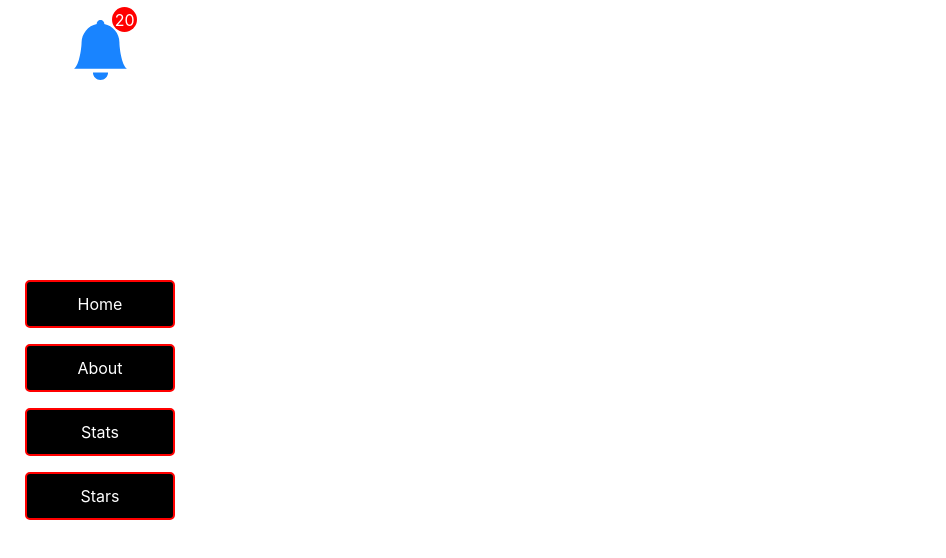
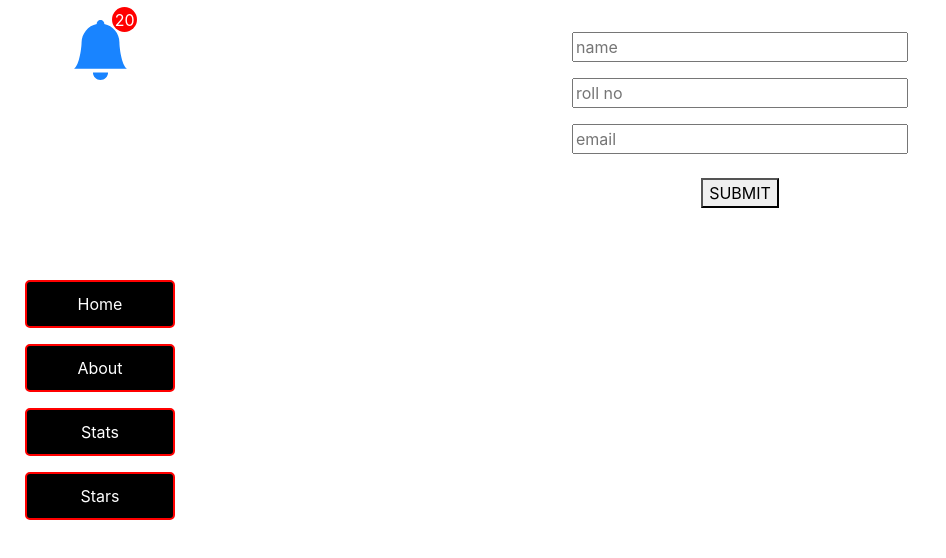
Before and after one commit to neharadialcode/learning-react, a React (Create React App) app: page /form in a window 1280 px wide. Shown: the top 558 px of the page, without its empty margins (0-946 px from the left). Built offline with nearby package versions, Linux system fonts and the light colour scheme.

Commit message:
email form validation checked

```diff
--- a/src/App.js
+++ b/src/App.js
@@ -10,6 +10,8 @@ import PageTwo from "./components/PageTwo";
 import PushNavLink from "./components/PushNavLink";
 import Stars from "./components/Stars";
 import TabsNavLinks from "./components/TabsNavLinks";
+import Form from "./components/Form";
+import NewFrom from "./components/NewFrom";
 
 function App() {
   return (
@@ -30,6 +32,7 @@ function App() {
             <Route exact path="/page-three" component={PageThree} />
             <Route exact path="/" component={Home} />
             <Route exact path="/notifications" component={Notifications} />
+            <Route exact path="/form" component={NewFrom} />
           </Switch>
         </div>
       </div>
--- a/src/components/Form.jsx
+++ b/src/components/Form.jsx
@@ -1,13 +1,12 @@
 import React, { useEffect, useState } from "react";
 
-export const Form = () => {
+const Form = () => {
   const [name, setName] = useState("");
   const [rollno, setRollNo] = useState("");
   const [age, setAge] = useState("");
 
   const setHandle = () => {
     if ((name !== "", rollno !== "")) {
-      // console.log(name, rollno, age);
     }
   };
 
@@ -17,6 +16,15 @@ export const Form = () => {
     },
     [name, age]
   );
+
+  const [value, setValue] = useState({
+    name: "",
+    email: "",
+    rollNo: "",
+  });
+  const [saveValue, setSaveValue] = useState();
+  console.log(saveValue, "saveValue");
+
   const [count, setCount] = useState(0);
 
   function minusCount() {
@@ -35,13 +43,19 @@ export const Form = () => {
   }
 
   return (
-    <div>
-      <div className="container py-4">
+    <div className="w-100">
+      <div className="container w-100 py-4">
         <div className="row justify-content-center">
           <div className="col-lg-4">
             <div className="py-2">
               <input
-                onChange={(e) => setName(e.target.value)}
+                value={value.name}
+                onChange={(e) =>
+                  setValue(() => ({
+                    ...value,
+                    name: e.target.value,
+                  }))
+                }
                 type="text"
                 className="w-100"
                 name="property"
@@ -51,8 +65,14 @@ export const Form = () => {
             </div>
             <div className="py-2">
               <input
-                onChange={(e) => setRollNo(e.target.value)}
-                type="text"
+                onChange={(e) =>
+                  setValue(() => ({
+                    ...value,
+                    rollNo: e.target.value,
+                  }))
+                }
+                value={value.rollNo}
+                type="number"
                 className="w-100"
                 name=""
                 id=""
@@ -61,8 +81,14 @@ export const Form = () => {
             </div>
             <div className="py-2">
               <input
-                onChange={(e) => setAge(e.target.value)}
-                type="text"
+                onChange={(e) =>
+                  setValue(() => ({
+                    ...value,
+                    email: e.target.value,
+                  }))
+                }
+                value={value.email}
+                type="email"
                 className="w-100"
                 name=""
                 id=""
@@ -70,15 +96,18 @@ export const Form = () => {
               />
             </div>
             <div className="text-center mt-3">
-              <button onClick={() => setHandle()}>SUBMIT</button>
+              <button type="submit" onClick={() => setSaveValue(value)}>
+                SUBMIT
+              </button>
             </div>
           </div>
         </div>
+
         <div>
           <button onClick={minusCount} className="bg-transparent mx-2">
             minus
           </button>
-          <span>{count}</span>
+          <small className="position-relative ">{count}</small>
           <button onClick={plustCount} className="bg-transparent mx-2">
             plus
           </button>
@@ -88,3 +117,4 @@ export const Form = () => {
     </div>
   );
 };
+export default Form;
--- /dev/null
+++ b/src/components/NewFrom.jsx
@@ -0,0 +1,108 @@
+import React, { useState } from "react";
+
+const NewFrom = () => {
+  const [value, setValue] = useState({
+    name: "",
+    email: "",
+    rollNo: "",
+  });
+
+  const [error, setError] = useState(false);
+  const onSumbitHandler = (e) => {
+    e.preventDefault();
+    setError(true);
+    console.log(value, "saveValue");
+  };
+  const regex =
+    /^(([^<>()[\]\.,;:\s@\"]+(\.[^<>()[\]\.,;:\s@\"]+)*)|(\".+\"))@(([^<>()[\]\.,;:\s@\"]+\.)+[^<>()[\]\.,;:\s@\"]{2,})$/i;
+  return (
+    <div className="w-100">
+      <div className="container w-100 py-4">
+        <div className="row justify-content-center">
+          <div className="col-lg-4">
+            <form action="">
+              <div className="py-2">
+                <input
+                  value={value.name}
+                  onChange={(e) =>
+                    setValue(() => ({
+                      ...value,
+                      name: e.target.value,
+                    }))
+                  }
+                  type="text"
+                  className="w-100"
+                  name="property"
+                  id=""
+                  placeholder="name"
+                />
+                <p className="text-danger mb-0">
+                  {error && value.name === "" ? "name is requried" : ""}
+                </p>
+              </div>
+              <div className="py-2">
+                <input
+                  onChange={(e) =>
+                    setValue(() => ({
+                      ...value,
+                      rollNo: e.target.value,
+                    }))
+                  }
+                  value={value.rollNo}
+                  type="number"
+                  className="w-100"
+                  name=""
+                  id=""
+                  placeholder="roll no"
+                />
+                <p className="text-danger mb-0">
+                  {error && value.rollNo === "" ? "roll no is requried" : ""}
+                </p>
+              </div>
+              <div className="py-2">
+                <input
+                  onChange={(e) =>
+                    setValue(() => ({
+                      ...value,
+                      email: e.target.value,
+                    }))
+                  }
+                  value={value.email}
+                  type="email"
+                  className="w-100"
+                  name=""
+                  id=""
+                  placeholder="email"
+                />
+                <p className="text-danger mb-0">
+                  {error && value.email === ""
+                    ? "email is requried"
+                    : error && regex.test(value.email) === false
+                    ? "email not valid"
+                    : ""}
+                </p>
+              </div>
+              <div className="text-center mt-3">
+                <button
+                  //   disabled={
+                  //     value.email === "" &&
+                  //     value.rollNo === "" &&
+                  //     value.name === ""
+                  //       ? true
+                  //       : false
+                  //   }
+                  type="submit"
+                  onClick={(e) => onSumbitHandler(e)}
+                >
+                  SUBMIT
+                </button>
+              </div>
+            </form>
+          </div>
+        </div>
+      </div>
+    </div>
+  );
+};
+
+export default NewFrom;
--- a/src/index.css
+++ b/src/index.css
@@ -123,3 +123,9 @@ span {
   font-weight: 700;
   font-size: 20px;
 }
+.pointer-event-none {
+  pointer-events: none !important;
+}
+.color-blue {
+  color: blue;
+}
```
